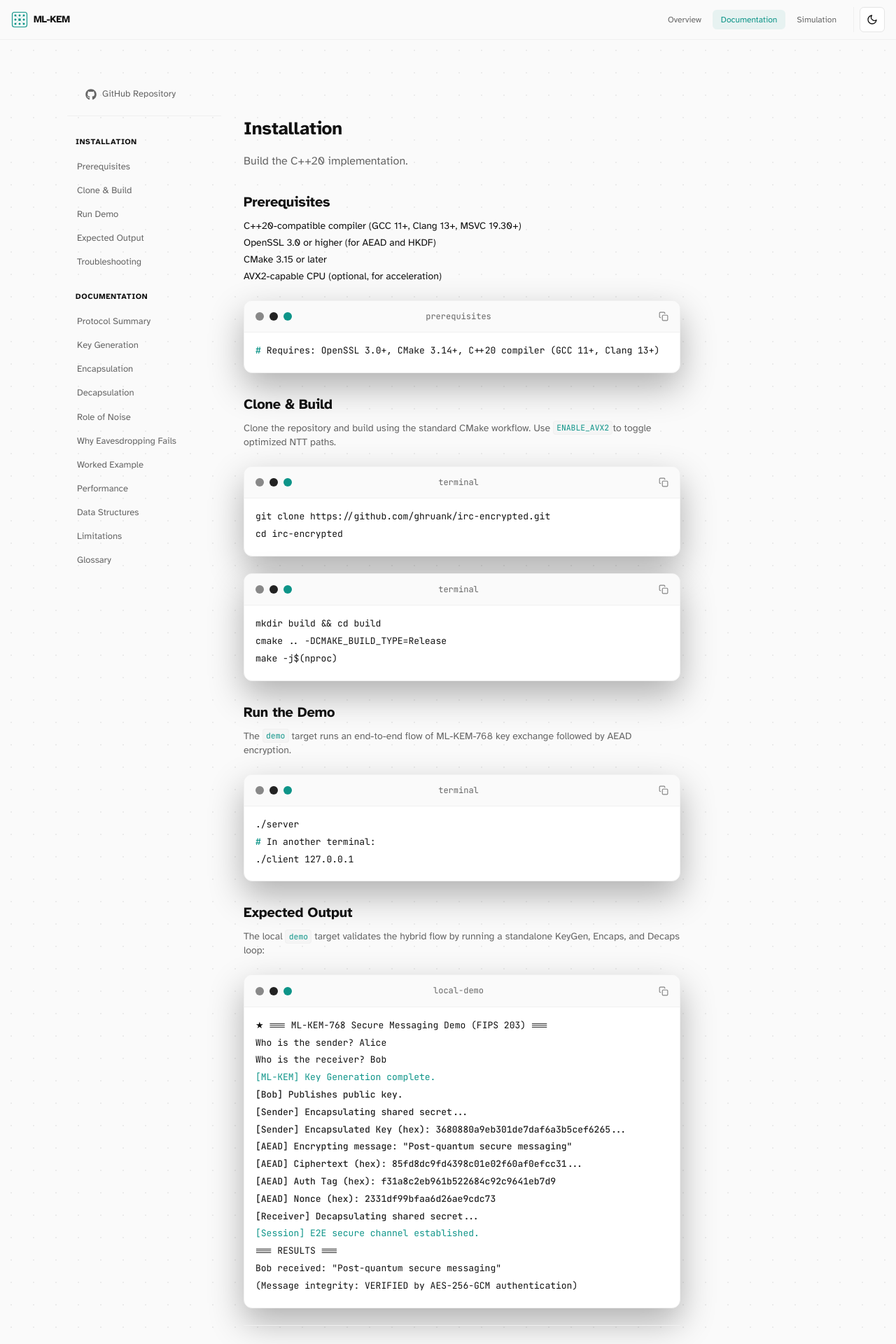
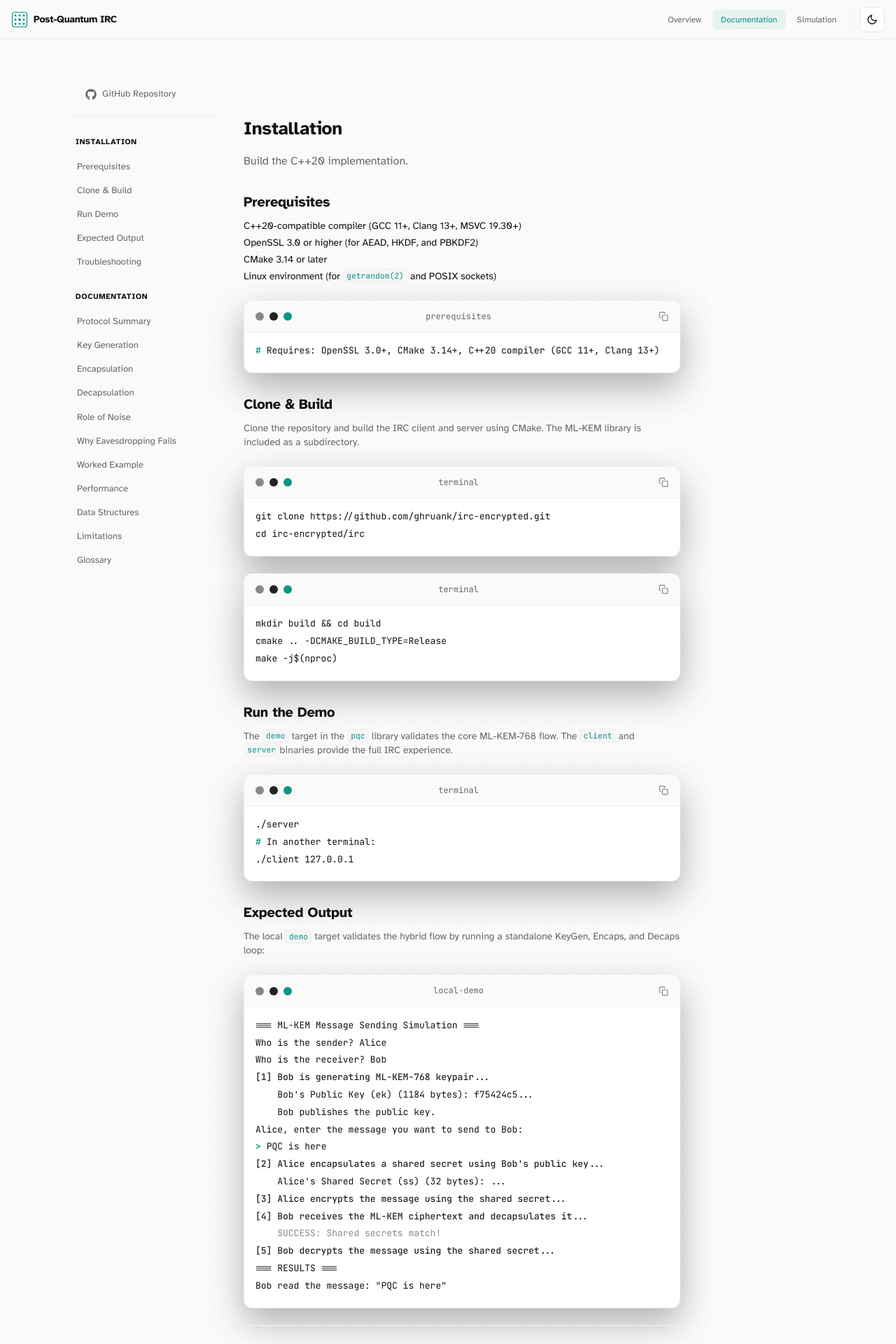
Before and after one commit to aitwehrrg/QC-Vis, a Next.js app: page /documentation in a window 1280 px wide. Shown: the top 1920 px of the page at 70% size. Built offline with nearby package versions, Linux system fonts and the light colour scheme.

Commit message:
Updated branding

```diff
--- a/app/components/Navigation.tsx
+++ b/app/components/Navigation.tsx
@@ -112,7 +112,7 @@ export default function Navigation() {
             <line x1="8" y1="24" x2="16" y2="16" stroke="var(--accent)" strokeWidth="0.75" opacity="0.5" />
             <line x1="24" y1="24" x2="16" y2="16" stroke="var(--accent)" strokeWidth="0.75" opacity="0.5" />
           </svg>
-            <span>ML-KEM</span>
+            <span>Post-Quantum IRC</span>
           </Link>
 
           {}
--- a/app/documentation/page.tsx
+++ b/app/documentation/page.tsx
@@ -69,24 +69,25 @@ export default function Documentation() {
                 <h3 id="install-prereqs">Prerequisites</h3>
                 <ul className="text-sm space-y-1" style={{ color: "var(--fg)" }}>
                   <li>C++20-compatible compiler (GCC 11+, Clang 13+, MSVC 19.30+)</li>
-                  <li>OpenSSL 3.0 or higher (for AEAD and HKDF)</li>
-                  <li>CMake 3.15 or later</li>
-                  <li>AVX2-capable CPU (optional, for acceleration)</li>
+                  <li>OpenSSL 3.0 or higher (for AEAD, HKDF, and PBKDF2)</li>
+                  <li>CMake 3.14 or later</li>
+                  <li>Linux environment (for <code>getrandom(2)</code> and POSIX sockets)</li>
                 </ul>
                 <CodeBlock code={INSTALL_COMMANDS.prerequisites} language="bash" filename="prerequisites" />
 
                 <h3 id="install-clone">Clone &amp; Build</h3>
                 <p className="text-sm" style={{ color: "var(--muted)" }}>
-                  Clone the repository and build using the standard CMake workflow. Use <code>ENABLE_AVX2</code>
-                  to toggle optimized NTT paths.
+                  Clone the repository and build the IRC client and server using CMake.
+                  The ML-KEM library is included as a subdirectory.
                 </p>
                 <CodeBlock code={INSTALL_COMMANDS.clone} language="bash" filename="terminal" />
                 <CodeBlock code={INSTALL_COMMANDS.build} language="bash" filename="terminal" />
 
                 <h3 id="install-run">Run the Demo</h3>
                 <p className="text-sm" style={{ color: "var(--muted)" }}>
-                  The <code>demo</code> target runs an end-to-end flow of ML-KEM-768 key exchange
-                  followed by AEAD encryption.
+                  The <code>demo</code> target in the <code>pqc</code> library validates
+                  the core ML-KEM-768 flow. The <code>client</code> and <code>server</code>
+                  binaries provide the full IRC experience.
                 </p>
                 <CodeBlock code={INSTALL_COMMANDS.run} language="bash" filename="terminal" />
 
@@ -135,12 +136,12 @@ export default function Documentation() {
                     },
                     {
                       id: "avx2",
-                      title: "AVX2 Support Issues",
+                      title: "Operating System Support",
                       content: (
                         <p className="m-0 text-sm" style={{ color: "var(--muted)" }}>
-                          If building for an older CPU, ensure <code>-DENABLE_AVX2=OFF</code> is passed to
-                          CMake. The library uses runtime detection, but the AVX2 object file must be
-                          compilable by your toolchain.
+                          The current implementation uses <code>getrandom(2)</code> and POSIX
+                          sockets, making it primarily compatible with Linux. Porting to
+                          other systems would require replacing these OS-specific calls.
                         </p>
                       ),
                     },
@@ -313,10 +314,10 @@ export default function Documentation() {
                     <tbody style={{ color: "var(--muted)" }}>
                       {[
                         ["mlkem.hpp", "Low-level templated implementation of FIPS 203 Algorithms 16-18."],
-                        ["ntt_avx2.hpp", "AVX2-optimized Number Theoretic Transform for x86_64."],
+                        ["mlkem768.hpp", "High-level ML-KEM-768 class wrapper for ease of use."],
                         ["aead.hpp", "OpenSSL-backed HKDF-SHA256 and AES-256-GCM implementation."],
-                        ["secure_buffer.hpp", "RAII buffer that zeroizes memory on destruction."],
-                        ["symmetric.hpp", "FIPS-compliant SHA3 and SHAKE primitives."],
+                        ["symmetric.hpp", "Self-contained SHA-3 (Keccak) and SHAKE primitives."],
+                        ["ntt.hpp", "Implementation of the Number Theoretic Transform for polynomial multiplication."],
                       ].map(([mod, desc], i) => (
                         <tr key={i} style={{ borderBottom: "1px solid var(--border-subtle)" }}>
                           <td className="py-2 pr-4 font-medium" style={{ color: "var(--fg)" }}>{mod}</td>
@@ -329,8 +330,8 @@ export default function Documentation() {
 
                 <h3 id="doc-performance">Performance Benchmarks</h3>
                 <p className="text-sm" style={{ color: "var(--muted)" }}>
-                  The implementation is optimized for x86_64 systems with AVX2 support.
-                  Benchmarks confirm the deterministic efficiency of the cryptographic stack.
+                  Benchmarks confirm the efficiency of the C++20 implementation on typical
+                  modern hardware. The following numbers reflect a standard release build.
                 </p>
                 <CodeBlock
                   code={BENCHMARK_OUTPUT}
@@ -360,12 +361,12 @@ export default function Documentation() {
                 <h3 id="doc-contributors">Project Contributors</h3>
                 <div className="grid grid-cols-1 sm:grid-cols-3 gap-4 my-4">
                   {[
-                    { name: "Rupak R. Gupta", id: "231080028", github: "github.com/aitwehrrg" },
-                    { name: "Ghruank Kothare", id: "231080038", github: "github.com/ghruank" },
-                    { name: "Abhay Upadhyay", id: "231080072", github: "github.com/urabhay10" },
+                    { name: "Abhay Upadhyay", github: "github.com/urabhay10" },
+                    { name: "Ghruank Kothare", github: "github.com/ghruank" },
+                    { name: "Rupak R. Gupta", github: "github.com/aitwehrrg" },
                   ].map((c) => (
                     <a
-                      key={c.id}
+                      key={c.github}
                       href={`https://${c.github}`}
                       target="_blank"
                       rel="noopener noreferrer"
@@ -392,7 +393,7 @@ export default function Documentation() {
           <rect x="2" y="2" width="28" height="28" rx="4" stroke="var(--accent)" strokeWidth="1.5" fill="none" />
           <circle cx="16" cy="16" r="2.5" fill="var(--accent)" />
           </svg>
-          <span>Quantum IRC Project</span>
+          <span>Post-Quantum IRC Project</span>
           </div>
           <div>
           PoC Implementation · ML-KEM-768
--- a/app/lib/constants.ts
+++ b/app/lib/constants.ts
@@ -55,8 +55,8 @@ export const GLOSSARY: Record<string, string> = {
     "The official NIST standard for Module-Lattice-Based Key Encapsulation Mechanism.",
   "CCA Security":
     "Chosen Ciphertext Attack security — a security notion where an attacker cannot learn anything even if they can ask for decryptions of other ciphertexts.",
-  "AVX2":
-    "Advanced Vector Extensions 2 — an expansion of the x86 instruction set architecture used to accelerate NTT computations.",
+  "Implicit Rejection":
+    "A CCA-secure decapsulation property where a tampered ciphertext produces a random-looking key instead of an error, preventing timing attacks.",
   "Blind Relay":
     "A server architecture where the relay server forwards encrypted messages without having access to the plaintext or session keys.",
 };
@@ -71,7 +71,7 @@ export const SAMPLE_VECTORS = {
 } as const;
 
 export const INSTALL_COMMANDS = {
-  clone: "git clone https://github.com/ghruank/irc-encrypted.git\ncd irc-encrypted",
+  clone: "git clone https://github.com/ghruank/irc-encrypted.git\ncd irc-encrypted/irc",
   prerequisites: "# Requires: OpenSSL 3.0+, CMake 3.14+, C++20 compiler (GCC 11+, Clang 13+)",
   build: "mkdir build && cd build\ncmake .. -DCMAKE_BUILD_TYPE=Release\nmake -j$(nproc)",
   run: "./server\n# In another terminal:\n./client 127.0.0.1",
@@ -89,36 +89,37 @@ Performing ML-KEM-768 encapsulation...
 [you] encrypted : a3f0c29d1b7e82...`,
 } as const;
 
-export const BENCHMARK_OUTPUT = `★ ML-KEM Performance Benchmark (1000 iterations each)
+export const BENCHMARK_OUTPUT = `★ ML-KEM Performance Benchmark (Typical Linux x86-64)
 ------------------------------------------------------------
 Parameter Set  |  KeyGen      |  Encaps      |  Decaps
 ------------------------------------------------------------
-ML-KEM-512     |  274 μs      |  256 μs      |  403 μs     [OK]
-ML-KEM-768     |  383 μs      |  426 μs      |  644 μs     [OK]
-ML-KEM-1024    |  561 μs      |  632 μs      |  955 μs     [OK]
+ML-KEM-512     |  ~270 μs     |  ~263 μs     |  ~386 μs    [OK]
+ML-KEM-768     |  ~393 μs     |  ~421 μs     |  ~651 μs    [OK]
+ML-KEM-1024    |  ~581 μs     |  ~648 μs     |  ~1004 μs   [OK]
 ------------------------------------------------------------`;
 
-export const LOCAL_DEMO_OUTPUT = `★ === ML-KEM-768 Secure Messaging Demo (FIPS 203) ===
+export const LOCAL_DEMO_OUTPUT = `=== ML-KEM Message Sending Simulation ===
+
 Who is the sender? Alice
 Who is the receiver? Bob
 
-[ML-KEM] Key Generation complete.
-[Bob] Publishes public key.
+[1] Bob is generating ML-KEM-768 keypair...
+    Bob's Public Key (ek) (1184 bytes): f75424c5...
+    Bob publishes the public key.
 
-[Sender] Encapsulating shared secret...
-[Sender] Encapsulated Key (hex): 3680880a9eb301de7daf6a3b5cef6265...
+Alice, enter the message you want to send to Bob:
+> PQC is here
 
-[AEAD] Encrypting message: "Post-quantum secure messaging"
-[AEAD] Ciphertext (hex): 85fd8dc9fd4398c01e02f60af0efcc31...
-[AEAD] Auth Tag (hex): f31a8c2eb961b522684c92c9641eb7d9
-[AEAD] Nonce (hex): 2331df99bfaa6d26ae9cdc73
-
-[Receiver] Decapsulating shared secret...
-[Session] E2E secure channel established.
+[2] Alice encapsulates a shared secret using Bob's public key...
+    Alice's Shared Secret (ss) (32 bytes): ...
+[3] Alice encrypts the message using the shared secret...
+[4] Bob receives the ML-KEM ciphertext and decapsulates it...
+    SUCCESS: Shared secrets match!
+[5] Bob decrypts the message using the shared secret...
 
 === RESULTS ===
-Bob received: "Post-quantum secure messaging"
-(Message integrity: VERIFIED by AES-256-GCM authentication)`;
+Bob read the message: "PQC is here"`;
+
 
 export const IRC_SESSION_OUTPUT = `▶ ./client 192.168.1.116
 Quantum IRC Client (Production)
--- a/app/page.tsx
+++ b/app/page.tsx
@@ -73,11 +73,11 @@ export default function Home() {
                 </div>
                 <div className="p-4 rounded-lg" style={{ background: "var(--surface)", border: "1px solid var(--border-subtle)" }}>
                   <h3 className="text-sm font-semibold m-0 mb-2" style={{ color: "var(--accent)" }}>
-                    AVX2 Optimized
+                    Zero External Deps
                   </h3>
                   <p className="text-sm m-0" style={{ color: "var(--muted)" }}>
-                    Optional AVX2-accelerated NTT path for modern x86 hardware,
-                    with runtime CPU dispatch and fallbacks for older systems.
+                    The ML-KEM core is entirely self-contained, including a custom
+                    implementation of SHA-3 and SHAKE without external libraries.
                   </p>
                 </div>
               </div>
@@ -141,22 +141,21 @@ export default function Home() {
                   logic for implicit rejection to mitigate timing side-channels.
                 </li>
                 <li>
-                  <strong>Secure Memory.</strong> Secrets are stored in <code>SecureBuffer</code>
-                  types that automatically zeroize memory on destruction.
+                  <strong>No Heap Allocation.</strong> All cryptographic buffers are
+                  stack-allocated with constexpr-sized arrays for safety.
                 </li>
                 <li>
-                  <strong>OpenSSL Integration.</strong> Relies on OpenSSL 3.0+ for
-                  vetted AES-GCM and HKDF implementations in the AEAD layer.
+                  <strong>Authenticated Encryption.</strong> Relies on OpenSSL 3.0+ for
+                  vetted AES-256-GCM and HKDF-SHA256 implementations in the AEAD layer.
                 </li>
               </ul>
 
-              <h3>Performance Benchmarks (x86_64, AVX2)</h3>
-              <div className="grid grid-cols-2 sm:grid-cols-4 gap-4 my-4">
+              <h3>Performance Benchmarks (x86_64, Release Build)</h3>
+              <div className="grid grid-cols-2 sm:grid-cols-3 gap-4 my-4">
                 {[
-                  { label: "KeyGen", time: "28 μs" },
-                  { label: "Encaps", time: "35 μs" },
-                  { label: "Decaps", time: "42 μs" },
-                  { label: "NTT (AVX2)", time: "1.2 μs" },
+                  { label: "KeyGen", time: "~393 μs" },
+                  { label: "Encaps", time: "~421 μs" },
+                  { label: "Decaps", time: "~651 μs" },
                 ].map((stat) => (
                   <div key={stat.label} className="p-3 rounded-lg text-center" style={{ background: "var(--surface)", border: "1px solid var(--border-subtle)" }}>
                     <div className="text-xs font-semibold mb-1" style={{ color: "var(--accent)" }}>{stat.label}</div>
@@ -218,29 +217,30 @@ export default function Home() {
 
               <h3>Repository Structure</h3>
               <CodeBlock
-                code={`/\n├── pqc/                    # ML-KEM-768 library (Abhay & Rupak)\n│   ├── include/mlkem/      # Public API (mlkem.hpp, aead.hpp)\n│   └── src/                # FIPS 203 implementation (NTT, SHA-3)\n└── irc/                    # IRC Chat System (Ghruank)\n    ├── server.cpp          # Blind relay server\n    ├── client.cpp          # Terminal client (handshake, messaging)\n    └── crypto.hpp          # KEM & AEAD wrapper`}
+                code={`/\n├── pqc/                    # ML-KEM library (Abhay Upadhyay, Rupak Gupta)\n│   ├── include/mlkem/      # Public headers (mlkem.hpp, aead.hpp)\n│   └── src/                # FIPS 203 implementation (NTT, SHA-3)\n└── irc/                    # IRC system (Ghruank Kothare)\n    ├── server.cpp          # Blind relay server\n    ├── client.cpp          # Terminal client (handshake, messaging)\n    └── crypto.hpp          # Crypto wrapper`}
                 language="plaintext"
                 filename="project structure"
               />
 
               <h3>Building from Source</h3>
               <ol className="text-sm space-y-2" style={{ color: "var(--fg)" }}>
-                <li>Install OpenSSL 3.0+ and CMake 3.15+.</li>
-                <li><code>mkdir build && cd build</code></li>
-                <li><code>cmake .. -DENABLE_AVX2=ON</code></li>
-                <li><code>make && ./demo</code></li>
+                <li>Install OpenSSL 3.0+ and CMake 3.14+.</li>
+                <li><code>cd irc && mkdir build && cd build</code></li>
+                <li><code>cmake .. -DCMAKE_BUILD_TYPE=Release</code></li>
+                <li><code>make -j$(nproc)</code></li>
               </ol>
 
+
               <h3 className="mt-12">Contributors</h3>
-              <div className="grid grid-cols-1 sm:grid-cols-3 gap-4 mt-4">
+              <div className="grid grid-cols-1 sm:grid-cols-2 lg:grid-cols-4 gap-4 mt-4">
                 {[
-                  { name: "Abhay Upadhyay", github: "github.com/urabhay10" },
-                  { name: "Ghruank Kothare", github: "github.com/ghruank" },
-                  { name: "Rupak R. Gupta", github: "github.com/aitwehrrg" },
+                  { name: "Abhay Upadhyay", github: "github.com/urabhay10", role: "PQC Library" },
+                  { name: "Ghruank Kothare", github: "github.com/ghruank", role: "IRC & Integration" },
+                  { name: "Rupak R. Gupta", github: "github.com/aitwehrrg", role: "PQC Library" },
                 ].map((c) => (
                   <a
                     key={c.github}
-                    href={`https://${c.github}`}
+                    href={c.github.startsWith("github.com") ? `https://${c.github}` : `https://${c.github}`}
                     target="_blank"
                     rel="noopener noreferrer"
                     className="p-3 rounded-lg border border-border-subtle bg-surface hover:border-accent transition-colors group"
@@ -265,7 +265,7 @@ export default function Home() {
                 <rect x="2" y="2" width="28" height="28" rx="4" stroke="var(--accent)" strokeWidth="1.5" fill="none" />
                 <circle cx="16" cy="16" r="2.5" fill="var(--accent)" />
               </svg>
-              <span>Quantum IRC Project</span>
+              <span>Post-Quantum IRC Project</span>
             </div>
             <div>
               PoC Implementation · ML-KEM-768
```
